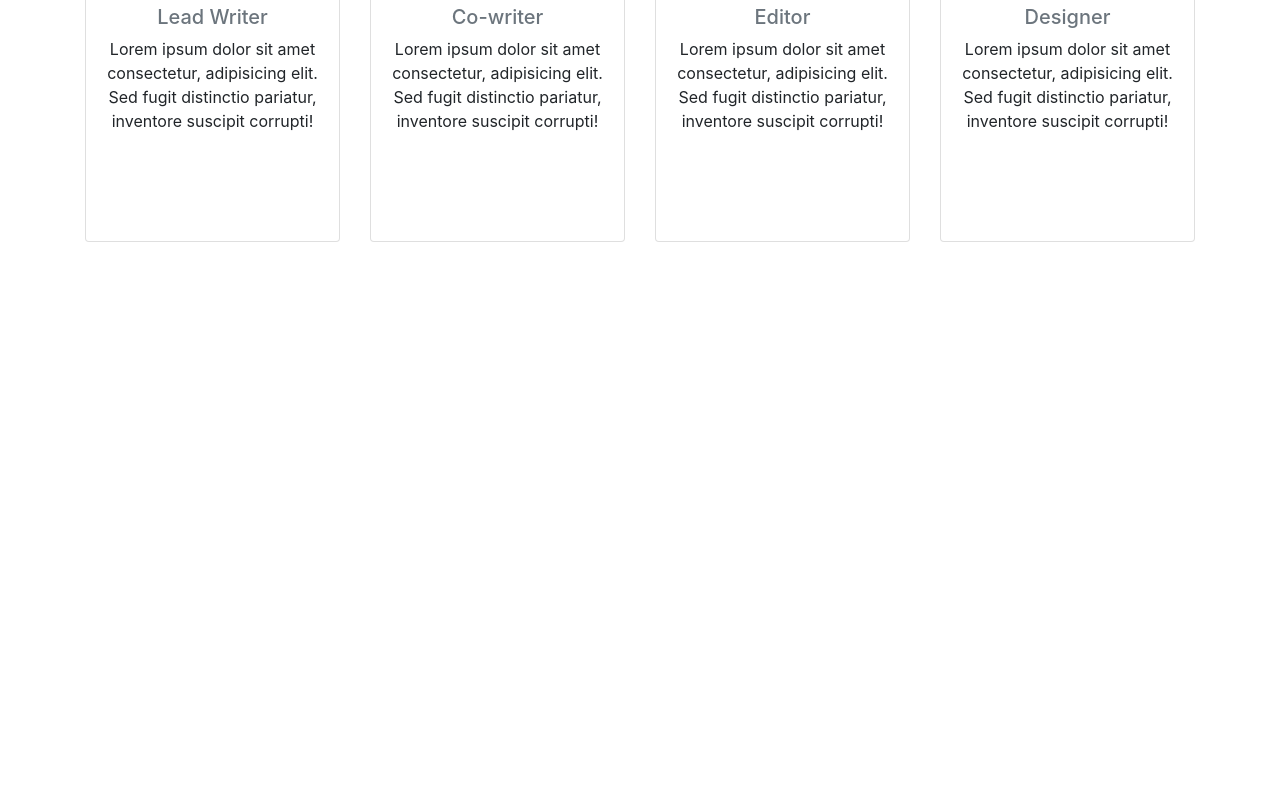
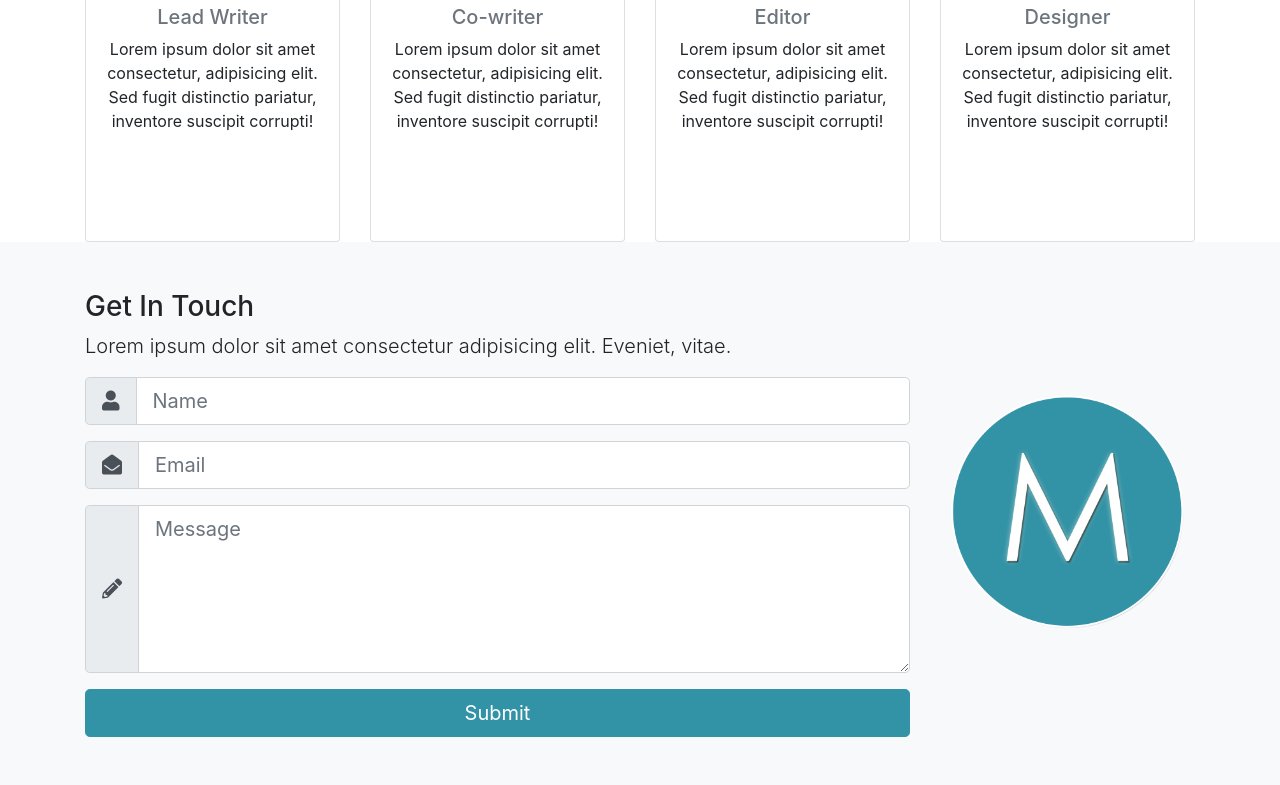
Before and after one commit to xaviguasch/carruth-book-launch-page-bootstrap-4-prac, a plain HTML site: page index.html in a window 1280 px wide. Shown: the part 2366-3151 px from the top of the page. Before the commit the page ends 2608 px from the top, so only its background shows below. Drawn offline with nearby package versions, Linux system fonts and the light colour scheme.

Commit message:
added contact section

```diff
--- a/index.html
+++ b/index.html
@@ -386,6 +386,59 @@
       </div>
     </section>
 
+    <!-- CONTACT AND FOOTER -->
+    <section id="contact" class="bg-light py-5">
+      <div class="container">
+        <div class="row">
+          <div class="col-lg-9">
+            <h3>Get In Touch</h3>
+            <p class="lead">
+              Lorem ipsum dolor sit amet consectetur adipisicing elit. Eveniet, vitae.
+            </p>
+            <form action="">
+              <div class="input-group input-group-lg mb-3">
+                <div class="input-group-prepend">
+                  <span class="input-group-text">
+                    <i class="fas fa-user"></i>
+                  </span>
+                </div>
+                <input type="text" class="form-control" placeholder="Name" />
+              </div>
+              <div class="input-group input-group-lg mb-3">
+                <div class="input-group-prepend">
+                  <span class="input-group-text">
+                    <i class="fas fa-envelope-open"></i>
+                  </span>
+                </div>
+                <input type="email" class="form-control" placeholder="Email" />
+              </div>
+              <div class="input-group input-group-lg mb-3">
+                <div class="input-group-prepend">
+                  <span class="input-group-text">
+                    <i class="fas fa-pencil-alt"></i>
+                  </span>
+                </div>
+                <textarea
+                  type="text"
+                  class="form-control"
+                  placeholder="Message"
+                  rows="5"
+                ></textarea>
+              </div>
+              <input
+                type="submit"
+                value="Submit"
+                class="btn btn-primary btn-block btn-lg"
+              />
+            </form>
+          </div>
+          <div class="col-lg-3 align-self-center">
+            <img src="img/mlogo.png" alt="" class="img-fluid" />
+          </div>
+        </div>
+      </div>
+    </section>
+
     <script
       src="http://code.jquery.com/jquery-3.3.1.min.js"
       integrity="sha256-FgpCb/KJQlLNfOu91ta32o/NMZxltwRo8QtmkMRdAu8="
```
